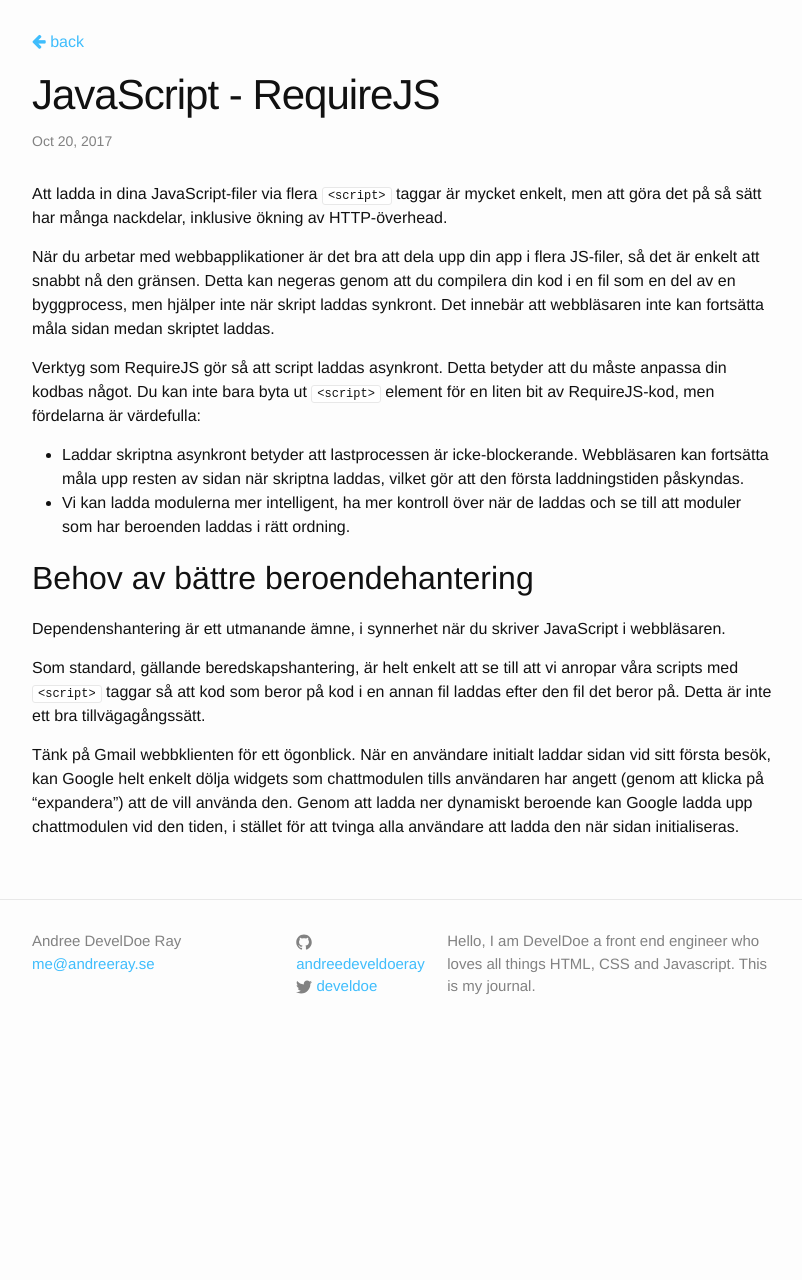
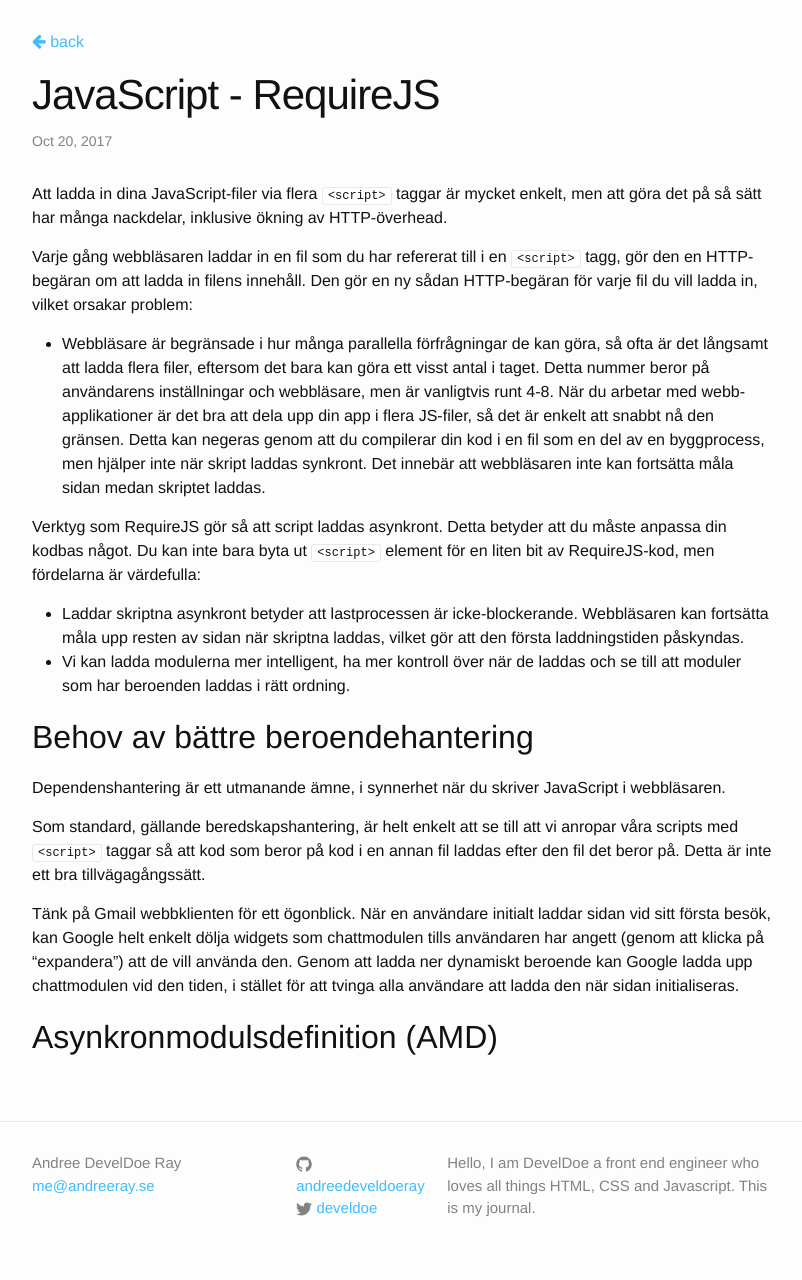
Before and after one commit to develdoe/develdoe.github.io, a Jekyll site: the page built from _posts/2017-10-20-javascript-requirejs.md, in a window 1280 px wide. Shown: the whole page, without its empty margins (238-1040 px from the left). Built offline with Jekyll 4.4.1, drawn with Linux system fonts in a browser that asks for light colours; before the commit the page ends 1058 px from its top, so only the background shows below that.

Commit message:
Create 2017-10-20-javascript-requirejs.md

```diff
--- a/_posts/2017-10-20-javascript-requirejs.md
+++ b/_posts/2017-10-20-javascript-requirejs.md
@@ -5,7 +5,9 @@
 ---
 Att ladda in dina JavaScript-filer via flera `<script>` taggar är mycket enkelt, men att göra det på så sätt har många nackdelar, inklusive ökning av HTTP-överhead.
 
-När du arbetar med webbapplikationer är det bra att dela upp din app i flera JS-filer, så det är enkelt att snabbt nå den gränsen. Detta kan negeras genom att du compilera din kod i en fil som en del av en byggprocess, men hjälper inte när skript laddas synkront. Det innebär att webbläsaren inte kan fortsätta måla sidan medan skriptet laddas.
+Varje gång webbläsaren laddar in en fil som du har refererat till i en `<script>` tagg, gör den en HTTP-begäran om att ladda in filens innehåll. Den gör en ny sådan HTTP-begäran för varje fil du vill ladda in, vilket orsakar problem:
+
+* Webbläsare är begränsade i hur många parallella förfrågningar de kan göra, så ofta är det långsamt att ladda flera filer, eftersom det bara kan göra ett visst antal i taget. Detta nummer beror på användarens inställningar och webbläsare, men är vanligtvis runt 4-8. När du arbetar med webb-applikationer är det bra att dela upp din app i flera JS-filer, så det är enkelt att snabbt nå den gränsen. Detta kan negeras genom att du compilerar din kod i en fil som en del av en byggprocess, men hjälper inte när skript laddas synkront. Det innebär att webbläsaren inte kan fortsätta måla sidan medan skriptet laddas.
 
 Verktyg som RequireJS gör så att script laddas asynkront. Detta betyder att du måste anpassa din kodbas något. Du kan inte bara byta ut `<script>` element för en liten bit av RequireJS-kod, men fördelarna är värdefulla:
 
@@ -19,3 +21,5 @@
 Som standard, gällande beredskapshantering, är helt enkelt att se till att vi anropar våra scripts med `<script>` taggar så att kod som beror på kod i en annan fil laddas efter den fil det beror på. Detta är inte ett bra tillvägagångssätt.
 
 Tänk på Gmail webbklienten för ett ögonblick. När en användare initialt laddar sidan vid sitt första besök, kan Google helt enkelt dölja widgets som chattmodulen tills användaren har angett (genom att klicka på "expandera") att de vill använda den. Genom att ladda ner dynamiskt beroende kan Google ladda upp chattmodulen vid den tiden, i stället för att tvinga alla användare att ladda den när sidan initialiseras.
+
+## Asynkronmodulsdefinition (AMD)
```
